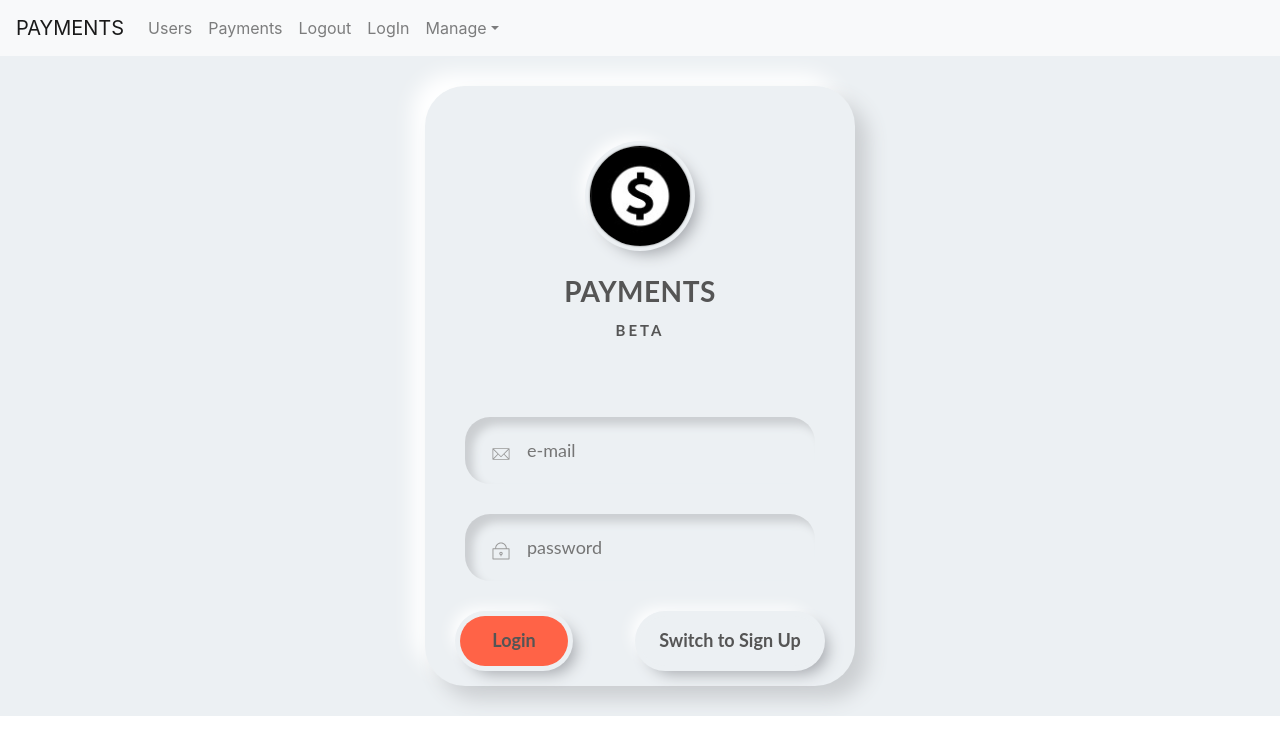
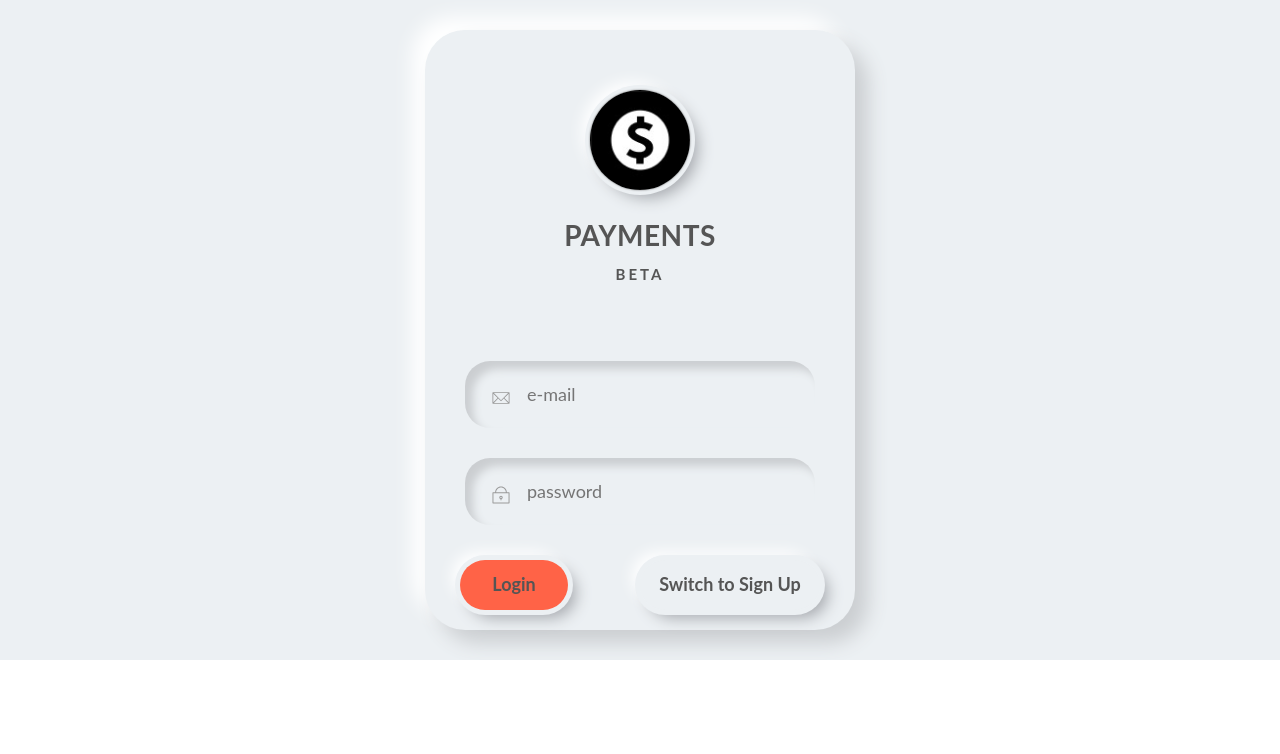
Before and after one commit to mikelaskowski/ManagementOfMonthlyPaymentsF, an Angular app: page /auth in a window 1280 px wide. Shown: the top 754 px of the page. Built offline with nearby package versions, Linux system fonts and the light colour scheme.

Commit message:
configure display header and header elements depends on isAuthenticated value

```diff
--- a/src/app/app.component.html
+++ b/src/app/app.component.html
@@ -1,4 +1,4 @@
-<app-header></app-header>
+<app-header *ngIf="isAuthenticated"></app-header>
 
 
 <router-outlet>
--- a/src/app/app.component.ts
+++ b/src/app/app.component.ts
@@ -1,9 +1,23 @@
-import { Component } from '@angular/core';
+import { Component, OnInit } from '@angular/core';
+import { AuthService } from './auth/auth.service';
 
 @Component({
   selector: 'app-root',
   templateUrl: './app.component.html',
   styleUrls: ['./app.component.css']
 })
-export class AppComponent {
+export class AppComponent implements OnInit {
+
+  private isAuthenticated: boolean;
+
+  constructor(private authService: AuthService){}
+
+
+  ngOnInit(){
+    this.authService.loggedUser.subscribe((user) =>{
+      this.isAuthenticated=!!user;
+    });
+
+  }
+
 }
--- a/src/app/header/header.component.html
+++ b/src/app/header/header.component.html
@@ -14,11 +14,11 @@
 
         <ul class="nav navbar-nav right-navbar">
             <li>
-                <a class="nav-link">Logout</a>
+                <a class="nav-link" *ngIf="isAuthenticated">Logout</a>
             </li>
 
             <li>
-                <a class="nav-link" routerLink="/auth">LogIn</a>
+                <a class="nav-link" routerLink="/auth" *ngIf="!isAuthenticated">LogIn</a>
             </li>
 
             <li>
--- a/src/app/header/header.component.ts
+++ b/src/app/header/header.component.ts
@@ -1,4 +1,5 @@
 import { Component } from '@angular/core';
+import { AuthService } from '../auth/auth.service';
 
 @Component({
     selector: 'app-header',
@@ -7,4 +8,16 @@ import { Component } from '@angular/core';
 })
 export class HeaderComponent{
 
+    private isAuthenticated: boolean;
+
+  constructor(private authService: AuthService){}
+
+
+  ngOnInit(){
+    this.authService.loggedUser.subscribe((user) =>{
+      this.isAuthenticated=!!user;
+    });
+
+  }
+
 }
```
